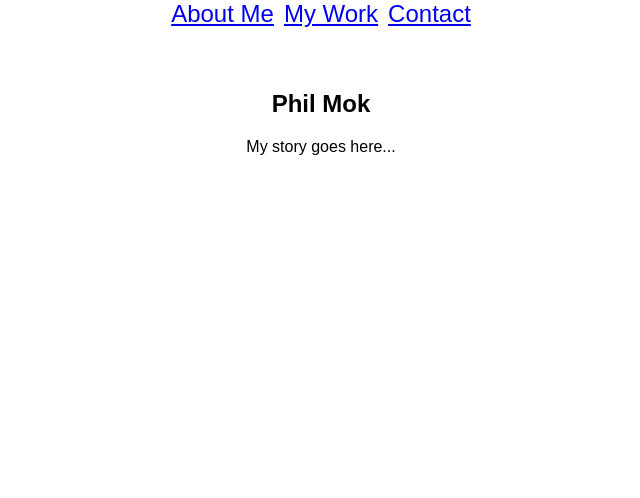
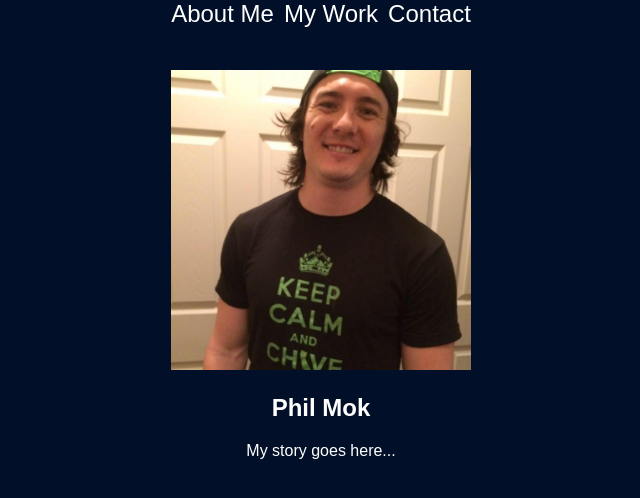
Before and after one commit to plmok61/phil-mok, a React (Create React App) app: page / in a window 1280 px wide. Shown: the top 498 px of the page, without its empty margins (319-959 px from the left). Built offline with nearby package versions, Linux system fonts and the light colour scheme.

Commit message:
adds some styling

```diff
--- a/src/App.css
+++ b/src/App.css
@@ -1,5 +1,26 @@
+a:link {
+  color: #fff;
+  text-decoration: none;
+}
+
+a:visited {
+  color: #fff;
+  text-decoration: none;
+}
+
+a:hover {
+  color: blue;
+  text-decoration: none;
+}
+
+a:active {
+  color: #fff;
+  text-decoration: none;
+}
+
 .appContainer {
   text-align: center;
+  color: #fff;
 }
 
 .navbar {
@@ -11,3 +32,7 @@
   display: inline-block;
   margin: 0 5px 0 5px;
 }
+
+.profile-pic {
+  height: 300px;
+}
--- a/src/components/Summary.js
+++ b/src/components/Summary.js
@@ -1,5 +1,6 @@
 import React from 'react'
 import '../App.css'
+import profilePic from '../assets/profile-pic.jpg'
 
 export default class Summary extends React.Component {
   constructor(props) {
@@ -11,7 +12,8 @@ export default class Summary extends React.Component {
   render () {
     return (
       <div>
-        <div className="App-header">
+        <img src={profilePic} className="profile-pic" alt="profile-pic" />
+        <div>
           <h2>Phil Mok</h2>
         </div>
         <p>My story goes here...</p>
--- a/src/index.css
+++ b/src/index.css
@@ -2,4 +2,5 @@ body {
   margin: 0;
   padding: 0;
   font-family: sans-serif;
+  background-color: #011028;
 }
```
Also changed, not shown: src/assets/profile-pic.jpg (added).
